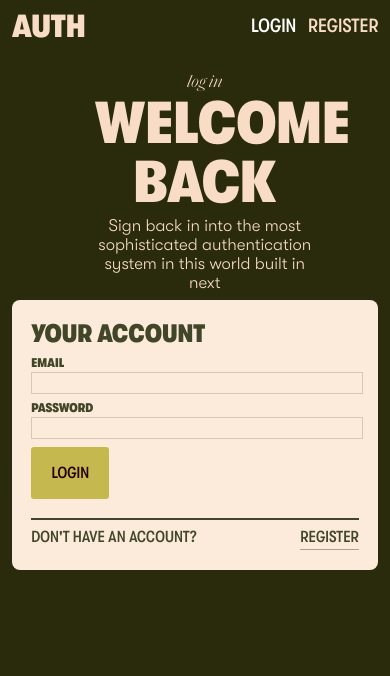
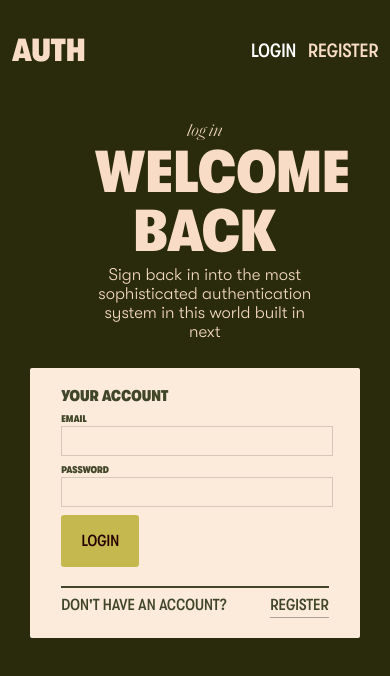
Before and after one commit to PiyushG-dev/nextJS-appwrite-auth, a Next.js app: page /login in a window 390 px wide. Shown: the top 676 px of the page. Built offline with nearby package versions, Linux system fonts and the light colour scheme; no server answers.

Commit message:
login page ui for tablet

```diff
--- a/src/app/styles/Login.module.css
+++ b/src/app/styles/Login.module.css
@@ -35,7 +35,7 @@
 .right_container{
     background-color: #FCEADB;
     padding: 5vw 5vw;
-    border-radius: .5rem;
+    border-radius: .5vw;
 }
 
 .right_container h2{
@@ -123,19 +123,39 @@
     .wrapper{
         flex-direction: column;
         padding-top: 5vw;
+        gap: 5vw;
     }
     .left{
         padding-bottom: 2vw;
         width: 60%;
         text-align: center;
     }
-    .right{
-        width: 100%;
-    }
-
     .left p:nth-of-type(2){
         font-size: 2vmax;
         width: 100%;
         padding-top: 1vw;
     }
+
+    .right{
+        width: 90%;
+    }
+
+    .right_container{
+       padding-left: 8vw;
+       padding-right: 8vw;
+    }
+
+    .right_container h2{
+        font-size: 4vw;
+    }
+
+    .right_container form h3{
+        font-size: 2.5vw;
+    }
+
+    .right_container form input{
+        padding-top: 1.8vw;
+        padding-bottom:1.8vw;
+    }
+
 }
--- a/src/app/styles/Navbar.module.css
+++ b/src/app/styles/Navbar.module.css
@@ -27,9 +27,3 @@
 .link:hover{
     color: #ffffff;
 }
-
-@media (max-width:1000px){
-  .container{
-    padding: 2vw 3vw;
-  }
-}
```
